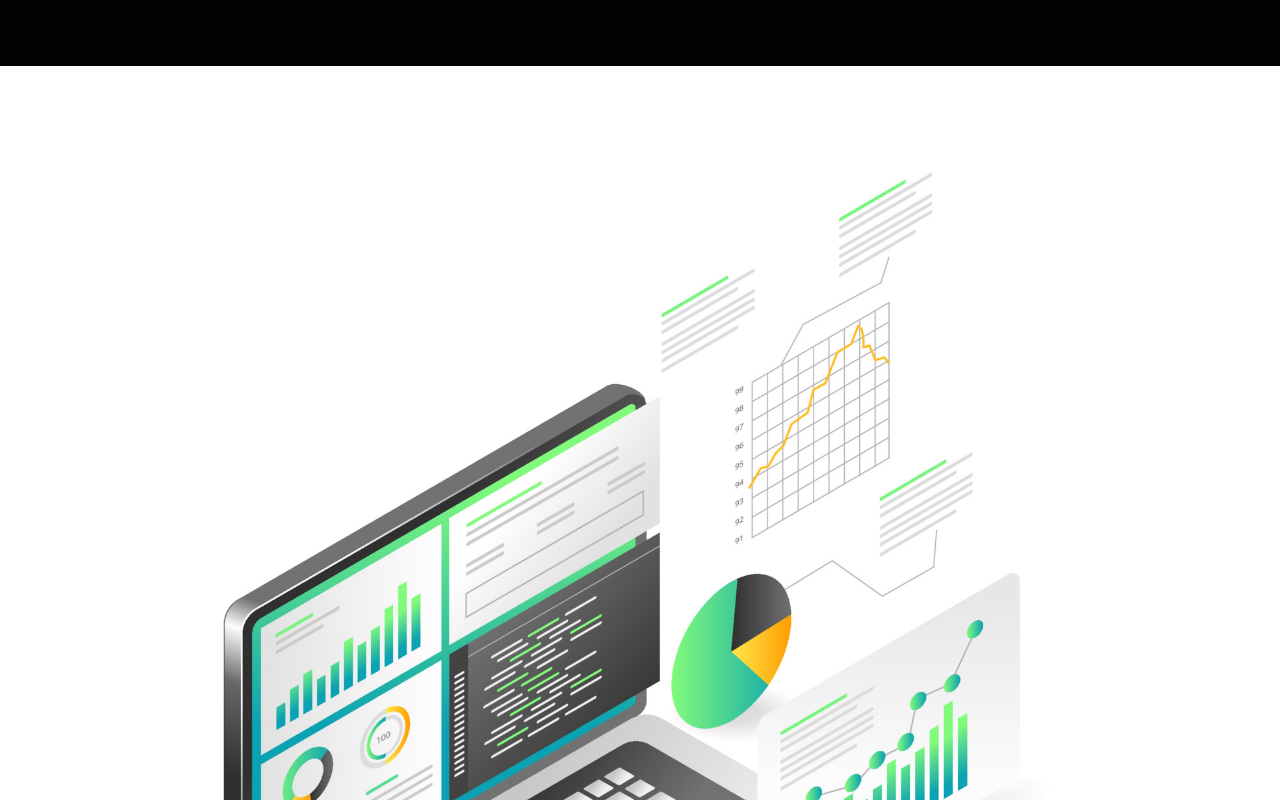
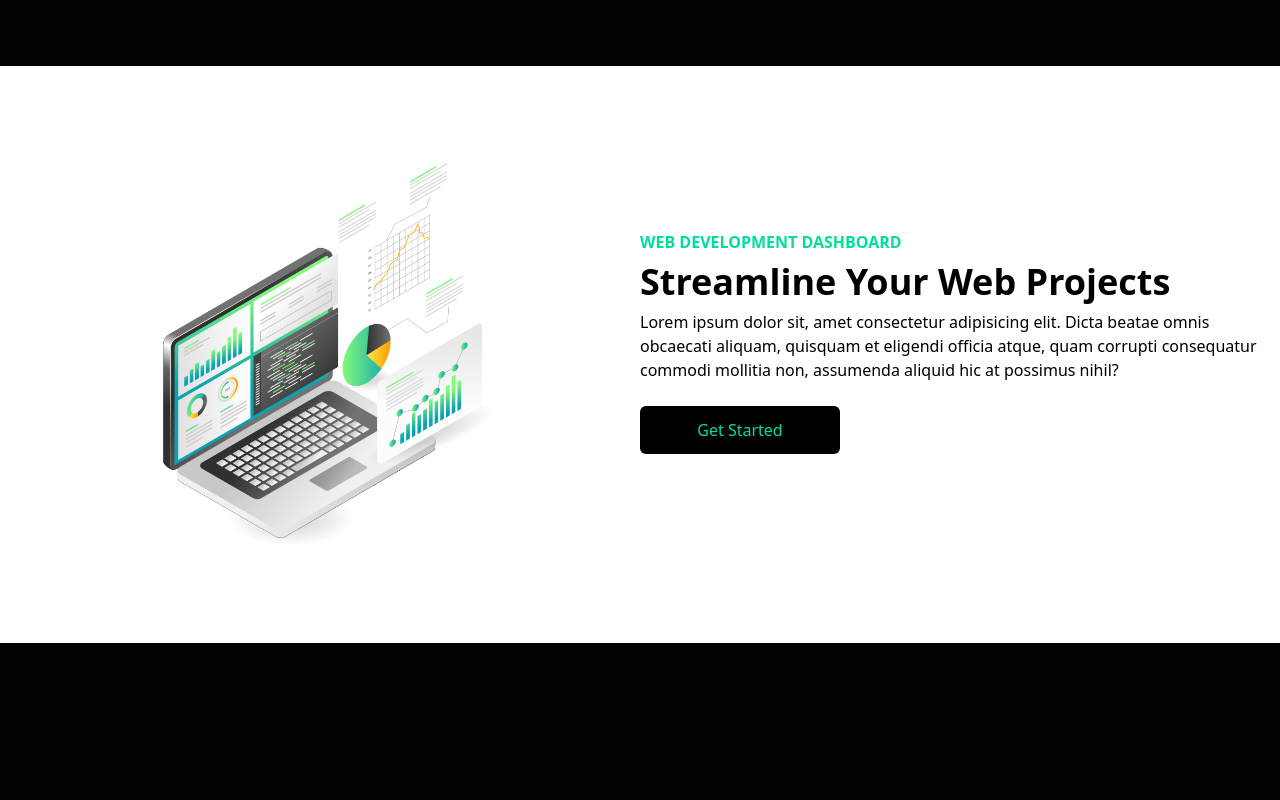
Before and after one commit to ahmadwahlah/WebDevMastery., a React (Create React App) app: page / in a window 1280 px wide. Shown: the part 840-1640 px from the top of the page. After the commit the page ends 1483 px from the top, so only its background shows below. Built offline with nearby package versions, Linux system fonts and the light colour scheme.

Commit message:
modified readme and dashboard

```diff
--- a/src/components/Dashboard.js
+++ b/src/components/Dashboard.js
@@ -4,17 +4,23 @@
 function Dashboard() {
   return (
     <div className=" w-full bg-white py-16 px-4">
-      <div className="max-w-[1240px] mx-auto grid md:grid-cols-2"></div>
-      <img src={Laptop} alt="/" />
-      <div>
-        <p>WEB DEVELOPMENT DASHBOARD</p>
-        <h1>Streamline Your Web Projects</h1>
-        <p>
-          Lorem ipsum dolor sit, amet consectetur adipisicing elit. Dicta beatae
-          omnis obcaecati aliquam, quisquam et eligendi officia atque, quam
-          corrupti consequatur commodi mollitia non, assumenda aliquid hic at
-          possimus nihil?
-        </p>
+      <div className="max-w-[1240px] mx-auto grid md:grid-cols-2 ">
+        <img className=" w-[500px] mx-auto my-4" src={Laptop} alt="/" />
+        <div className="flex flex-col justify-center">
+          <p className="text-[#00df9a] font-bold">WEB DEVELOPMENT DASHBOARD</p>
+          <h1 className="md:text-4xl sm:text-3xl text-2xl font-bold py-2">
+            Streamline Your Web Projects
+          </h1>
+          <p>
+            Lorem ipsum dolor sit, amet consectetur adipisicing elit. Dicta
+            beatae omnis obcaecati aliquam, quisquam et eligendi officia atque,
+            quam corrupti consequatur commodi mollitia non, assumenda aliquid
+            hic at possimus nihil?
+          </p>
+          <button className=" hover:bg-[#222222] w-[200px] rounded-md font-medium my-6 mx-auto md:mx-0 py-3 text-[#00df9a] bg-black ">
+            Get Started
+          </button>
+        </div>
       </div>
     </div>
   );
```
Also changed, not shown: 1 other file (tests, documents, lock files or other folders).
